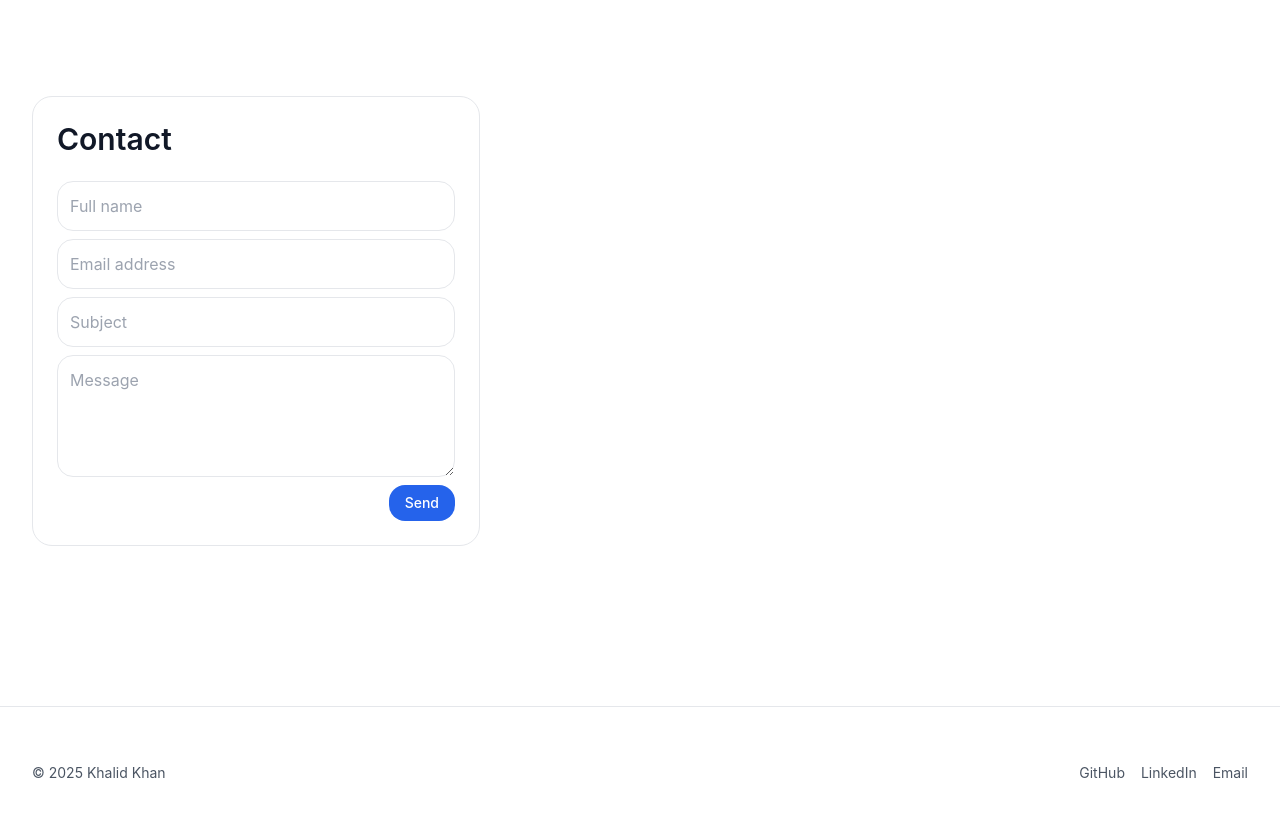
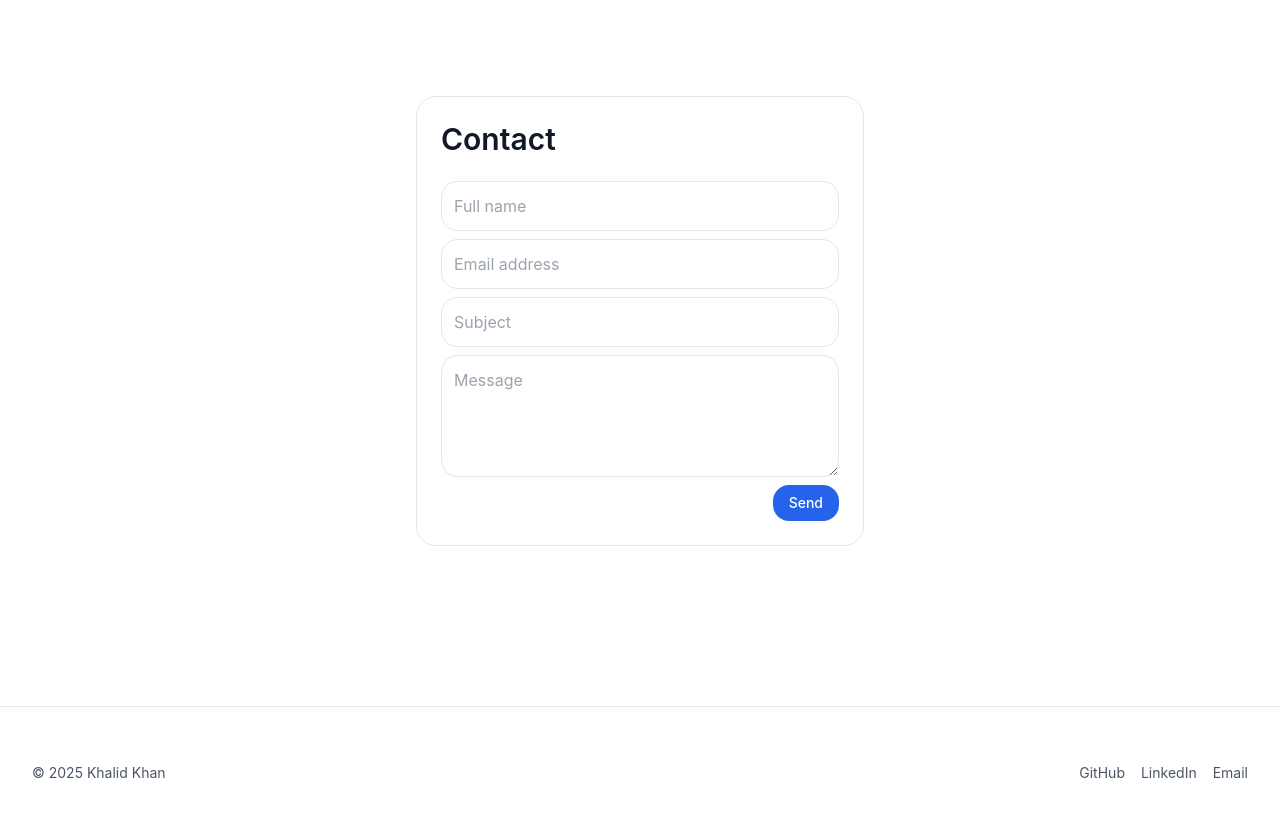
Before and after one commit to khalidkhan76770/portfolio, a Next.js app: page /portfolio/ in a window 1280 px wide. Shown: the part 2536-3353 px from the top of the page. Built offline with nearby package versions, Linux system fonts and the light colour scheme.

Commit message:
Update Contact.jsx

```diff
--- a/components/sections/Contact.jsx
+++ b/components/sections/Contact.jsx
@@ -35,7 +35,7 @@ export default function Contact() {
 
   return (
     <section id="contact" className="section section-pad mb-24">
-      <div className="card p-6 max-w-md">
+      <div className="card p-6 w-full max-w-md md:mx-auto">
         <h2 className="text-2xl md:text-3xl font-semibold">Contact</h2>
         <form onSubmit={handleSubmit} className="mt-6 flex flex-col gap-2">
           <input name="name" placeholder="Full name" className="border rounded-xl p-3" required />
```
